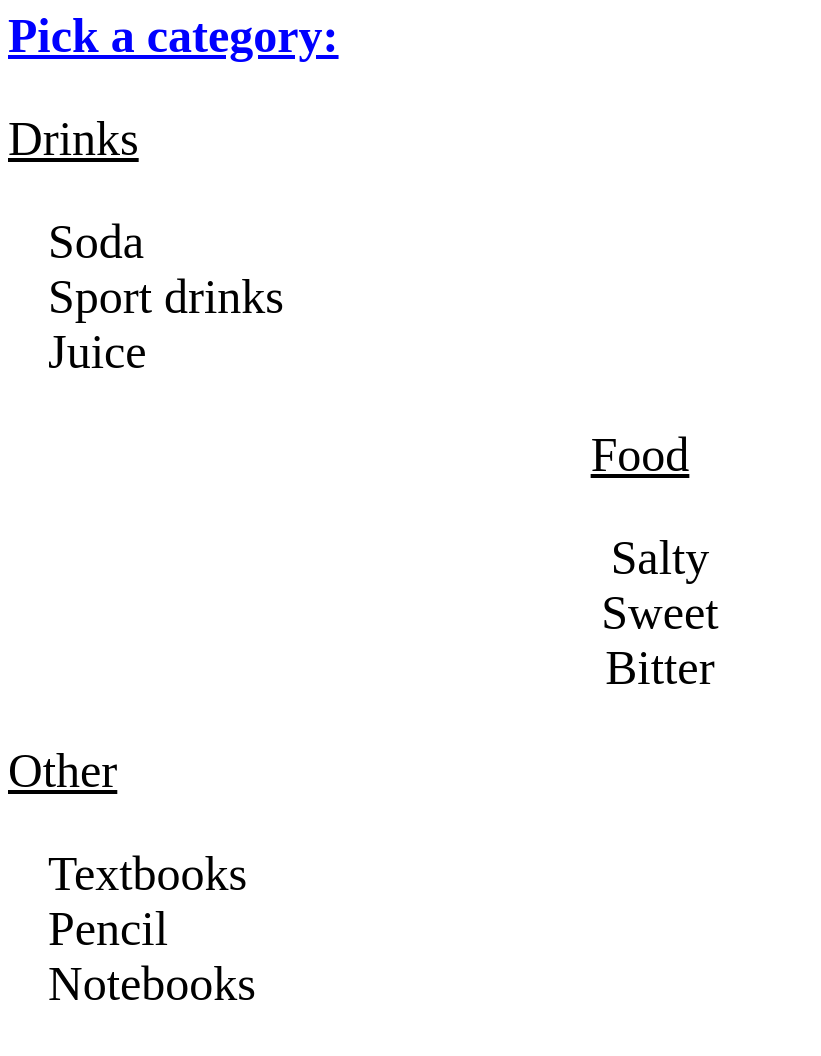
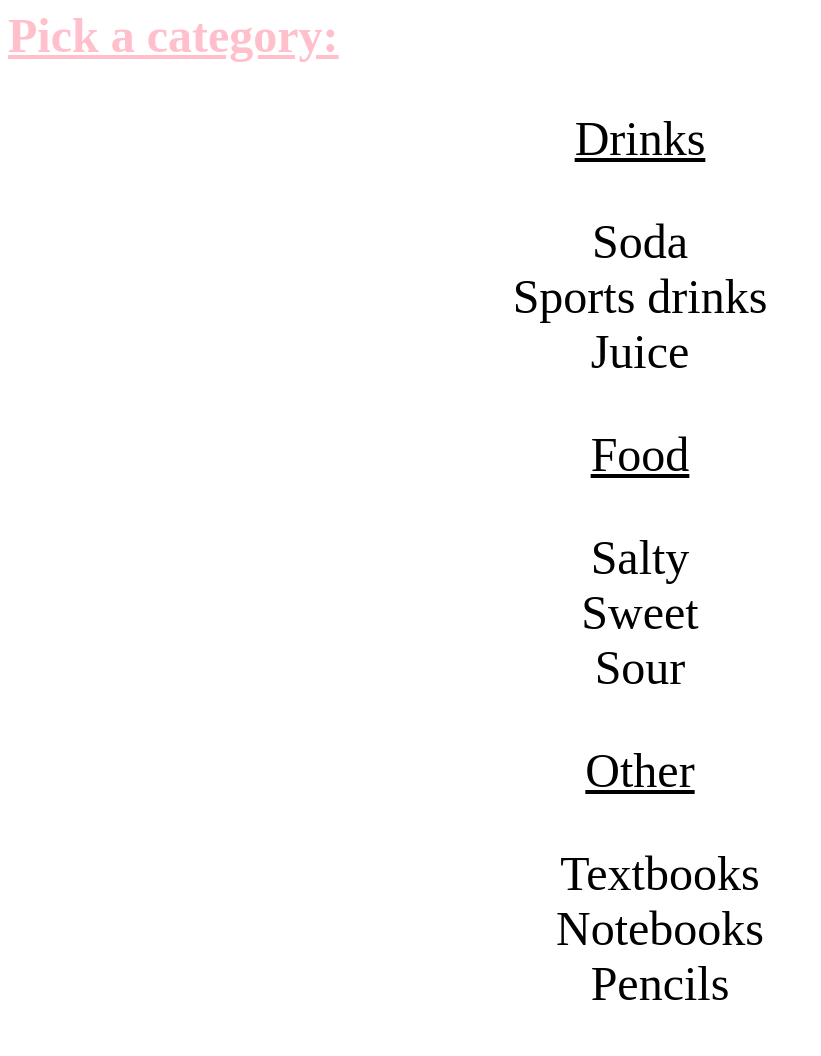
Before and after one commit to Imanlujones/College, a Python web app: template templates/tmpl.html in a window 1280 px wide. Shown: the top 1056 px of the page, without its empty margins (0-821 px from the left). After the commit the page ends 1000 px from the top, so only its background shows below. Run offline with Jinja, Linux system fonts and the light colour scheme; the template is opened without the code that fills it, so the values that code supplies are empty.

Commit message:
second handler
changes to html

```diff
--- a/handlers/main_handler.py
+++ b/handlers/main_handler.py
@@ -6,7 +6,7 @@ import webapp2
 
 class MainHandler(webapp2.RequestHandler):
     def get(self):
-    	logging.info("MainHandler")
+        logging.info("MainHandler")
         html_params = {
             "title": "College Ebay",
             "content": "Hello"
--- a/resources/college.css
+++ b/resources/college.css
@@ -1,2 +1 @@
-/*<link rel="stylesheet" href="resources/college.css">*/
-/*external css wh3schools.com*/
+<link rel="stylesheet" href="resources/college.css">
--- a/templates/tmpl.html
+++ b/templates/tmpl.html
@@ -7,39 +7,36 @@
 
 
 
-<font size="+8"><font color="blue"><u><b>Pick a category:</font>
+<font size="+8"><font color="pink"><u><b>Pick a category:</font>
 </b></u><font>
 
 
 
-<p><font size="=+3"><u>Drinks</u></font></p>
-<ul style="list-style-type:none">
-  <li>Soda</li>
-  <li>Sport drinks</li>
-  <li>Juice</li>
-</ul>
+
+<p><font size="=+3"><center><u>Drinks</u></center></font></p>
+<div style="text-align:center">Soda</div>
+<div style="text-align:center">Sports drinks</div>
+<div style="text-align:center">Juice</div>
 
 
 <p><font size="=+3"><center><u>Food</u></center></font></p>
+<div style="text-align:center">Salty</div>
+<div style="text-align:center">Sweet</div>
+<div style="text-align:center">Sour</div>
+
+
+<p><font size="=+3"><center><u>Other</u></center></font></p>
+<ul style="list-style-type:none">
+<div style="text-align:center">Textbooks</div>
+<div style="text-align:center">Notebooks</div>
+<div style="text-align:center">Pencils</div>
 
 
 
-<ul style="list-style-type:none">
-  <li><center>Salty</center></li>
-  <li><center>Sweet</center></li>
-  <li><center>Bitter</center></li>
-</ul>
 
-<p><font size="=+3"><u>Other</u></font></p>
-<ul style="list-style-type:none">
-  <li>Textbooks</li>
-  <li>Pencil</li>
-  <li>Notebooks</li>
-</ul>
 
 
 
 {{ content }}
-<img src = "http://wiki.teamliquid.net/commons/images/thumb/f/fd/Team_Random_logo.png/600px-Team_Random_logo.png"></img>
 </body>
 </html>
```
